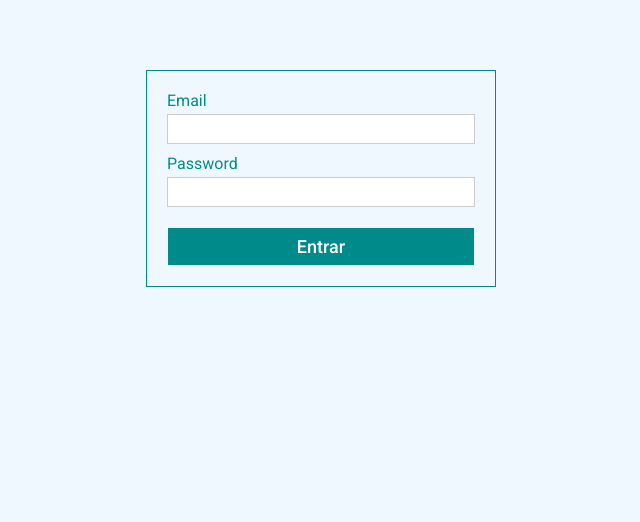
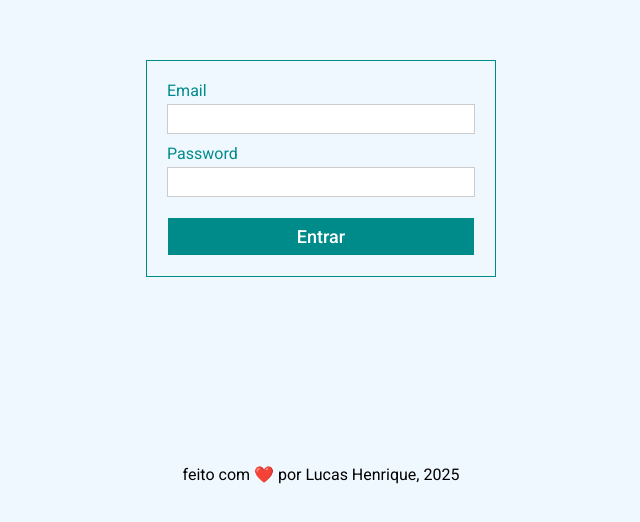
Before and after one commit to forlucashenrique/tasks-angular, an Angular app: page /login in a window 1280 px wide. Shown: the part 222-744 px from the top of the page, without its empty margins (319-959 px from the left). Built offline with nearby package versions, Linux system fonts and the light colour scheme.

Commit message:
feat: add styles at list tasks

```diff
--- a/src/app/app.component.css
+++ b/src/app/app.component.css
@@ -0,0 +1,8 @@
+.container {
+  width: 100%;
+  height: 100vh;
+  display: flex;
+  justify-content: space-around;
+  align-items: center;
+  flex-direction: column;
+}
--- a/src/app/app.component.html
+++ b/src/app/app.component.html
@@ -1,3 +1,5 @@
 <!-- <app-register></app-register> -->
-
-<router-outlet />
+<main class="container">
+  <router-outlet />
+  <footer>feito com ❤️ por Lucas Henrique, {{currentYear}}</footer>
+</main>
--- a/src/app/app.component.ts
+++ b/src/app/app.component.ts
@@ -11,4 +11,6 @@ import { LoginComponent } from './pages/auth/login/login.component';
 })
 export class AppComponent {
   title = 'tasks-angular';
+
+  currentYear = new Date().getFullYear();
 }
--- a/src/app/pages/auth/login/login.component.css
+++ b/src/app/pages/auth/login/login.component.css
@@ -1,12 +1,3 @@
-
-.container {
-  width: 100%;
-  height: 100vh;
-  display: flex;
-  justify-content: center;
-  align-items: center;
-
-}
 
 .form-container {
   border: 1px solid darkcyan;
--- a/src/app/pages/auth/login/login.component.html
+++ b/src/app/pages/auth/login/login.component.html
@@ -1,4 +1,4 @@
-<main class="container">
+<main>
   <form class="form-container">
     <div>
       <label class="custom-label">Email</label>
--- a/src/app/pages/auth/register/register.component.html
+++ b/src/app/pages/auth/register/register.component.html
@@ -1,4 +1,4 @@
-<main class="container">
+<main>
   <form class="form-container">
     <div>
       <label class="custom-label">Nome</label>
--- a/src/app/pages/private/task-list/task-list.component.css
+++ b/src/app/pages/private/task-list/task-list.component.css
@@ -1,16 +1,31 @@
-.container {
+.tasks-container {
   width: 100%;
-  height: 100vh;
+  max-height: 500px;
   display: flex;
-  justify-content: center;
-  align-items: center;
+  flex-direction: column;
+  padding: 12px;
+  /* justify-content: center; */
+  overflow-y: scroll;
 }
 
 ul {
   list-style: none;
-  padding: 10px;
 }
 
+.task-header {
+  display: flex;
+  padding: 0 12px;
+  align-items: center;
+  gap: 8px;
+  justify-content: space-between;
+  margin-bottom: 12px;
+}
+
+
+.task-header span {
+  color: darkcyan;
+  font-weight: 700;
+}
 
 
 .task {
@@ -20,7 +35,6 @@ ul {
   display: flex;
   align-items: center;
   gap: 8px;
-
   justify-content: space-between;
   -webkit-box-shadow: 3px 2px 5px 0px rgba(212,208,208,1);
   -moz-box-shadow: 3px 2px 5px 0px rgba(212,208,208,1);
@@ -28,6 +42,31 @@ ul {
   /* border-bottom: 1px solid #ccc; */
 }
 
+.deadline {
+  display: flex;
+  gap: 8px;
+  align-items: center;
+}
+
+.emptyContainer {
+  display: flex;
+  flex-direction: column;
+  align-items: center;
+  justify-content: center;
+  gap: 8px;
+}
+
+.emptyContainer span {
+  color: darkcyan;
+  font-size: 1.5rem;
+  font-weight: 500;
+}
+
+.emptyContainer i {
+  color: darkcyan;
+  font-size: 1.5rem;
+}
+
 
 ul a {
   text-decoration: none;
--- a/src/app/pages/private/task-list/task-list.component.html
+++ b/src/app/pages/private/task-list/task-list.component.html
@@ -1,24 +1,32 @@
 
 
-<main class="container">
-  <!-- <div class="dashboard-container">
-    <h2>Bem-vindo ao Dashboard!</h2>
-    <button (click)="logout()">Sair</button>
-  </div> -->
+<section>
+  @if( tasks.length > 0) {
 
+    <span>Click para ver detalhes da tarefa*</span>
+    <div class="tasks-container">
 
-  <div class="tasks-container">
       <ul>
         @for(task of tasks; track task.id) {
           <a href=''>
             <li class="task">
+              <i class="fa-solid fa-list"></i>
               <span>{{ task.title }}</span>
+              <div class="deadline">
+                <i class="fa-solid fa-clock"></i>
                 <span>{{ task.finished_date_limit }}</span>
+              </div>
             </li>
           </a>
-      } @empty {
-        <li>Não há tarefas</li>
         }
       </ul>
     </div>
-</main>
+  } @else {
+    <div class="emptyContainer">
+      <span>Não há tarefas cadastradas</span>
+      <i class="fa-solid fa-face-frown"></i>
+    </div>
+  }
+
+
+</section>
--- a/src/styles.css
+++ b/src/styles.css
@@ -4,6 +4,25 @@
   padding: 0;
   font-family: 'Roboto';
   box-sizing: border-box;
+}
+
+* {
+  scrollbar-width: thin;
+  scrollbar-color: darkcyan #ccc;
+}
+
+*::-webkit-scrollbar {
+  width: 12px;
+}
+
+*::-webkit-scrollbar-track {
+  background: gray;
+}
+
+*::-webkit-scrollbar-thumb {
+  background-color: ccc;
+  border-radius: 20px;
+  border: 3px solid darkcyan;
 }
 
 body {
```
Lines whose indentation alone changed are shown as unchanged.
